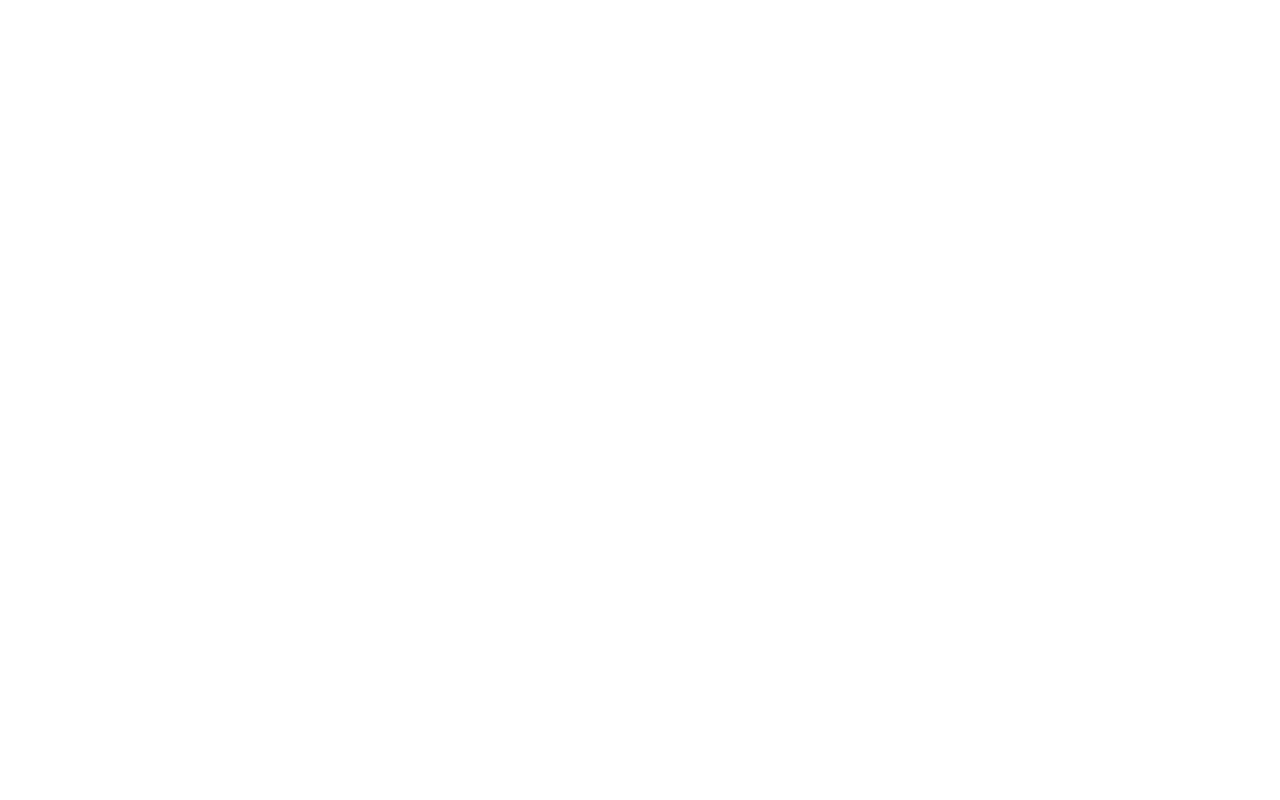
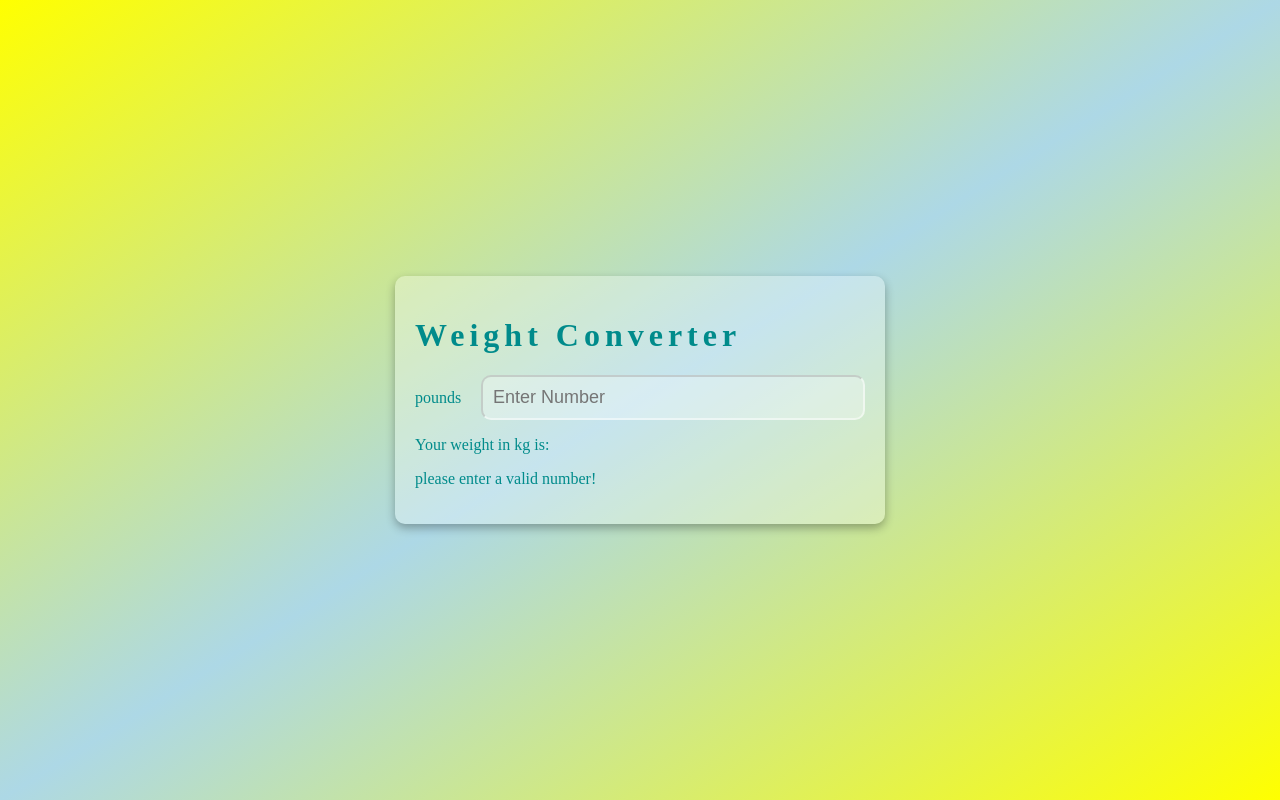
Before and after one commit to Shollytemmy/Weight-Converter, a plain HTML site: page index.html in a window 1280 px wide. Drawn offline with Linux system fonts and the light colour scheme.

Commit message:
feat: WIP

```diff
--- a/index.html
+++ b/index.html
@@ -5,8 +5,19 @@
     <meta http-equiv="X-UA-Compatible" content="IE=edge">
     <meta name="viewport" content="width=device-width, initial-scale=1.0">
     <title>Document</title>
+    <link rel="stylesheet" href="style.css">
 </head>
 <body>
+    <div class="container">
+        <h1>Weight Converter</h1>
+        <div class="input-wrapper">
+            <label for="">pounds</label>
+            <input type="number" name="" id="" placeholder="Enter Number">
+        </div>
+        <p>Your weight in kg is: <span id="output" class="result"></span></p>
+        <p id="error">please enter a valid number!</p>
+    </div>
+
 
 </body>
 </html>
--- a/style.css
+++ b/style.css
@@ -0,0 +1,46 @@
+body{
+    margin: 0;
+    padding: 0;
+    background: linear-gradient(to left top, yellow, lightblue, yellow);
+    height: 100vh;
+    display: flex;
+    justify-content: center;
+    align-items: center;
+
+}
+h1{
+    color: darkcyan;
+    font-weight: bold;
+    letter-spacing: 5px;
+}
+.container{
+    background: rgba(255,255,255,0.3);
+    padding: 20px;
+    box-shadow: 0 4px 10px rgba(0,0,0,.3);
+    border-radius: 10px;
+    width: 85%;
+    max-width: 450px;
+
+}
+
+.container .input-wrapper{
+   display: flex;
+   justify-content: space-between;
+   align-items: center;
+   color: darkcyan;
+}
+
+input{
+    width: 80%;
+    padding: 10px;
+     background: rgba(255,255,255,0.3);
+    border-color: rgba(255,255,255,0.5);
+    outline: none;
+    border-radius: 10px;
+    color: darkgreen;
+    font-size: 18px;
+}
+
+p{
+    color: darkcyan;
+}
```
